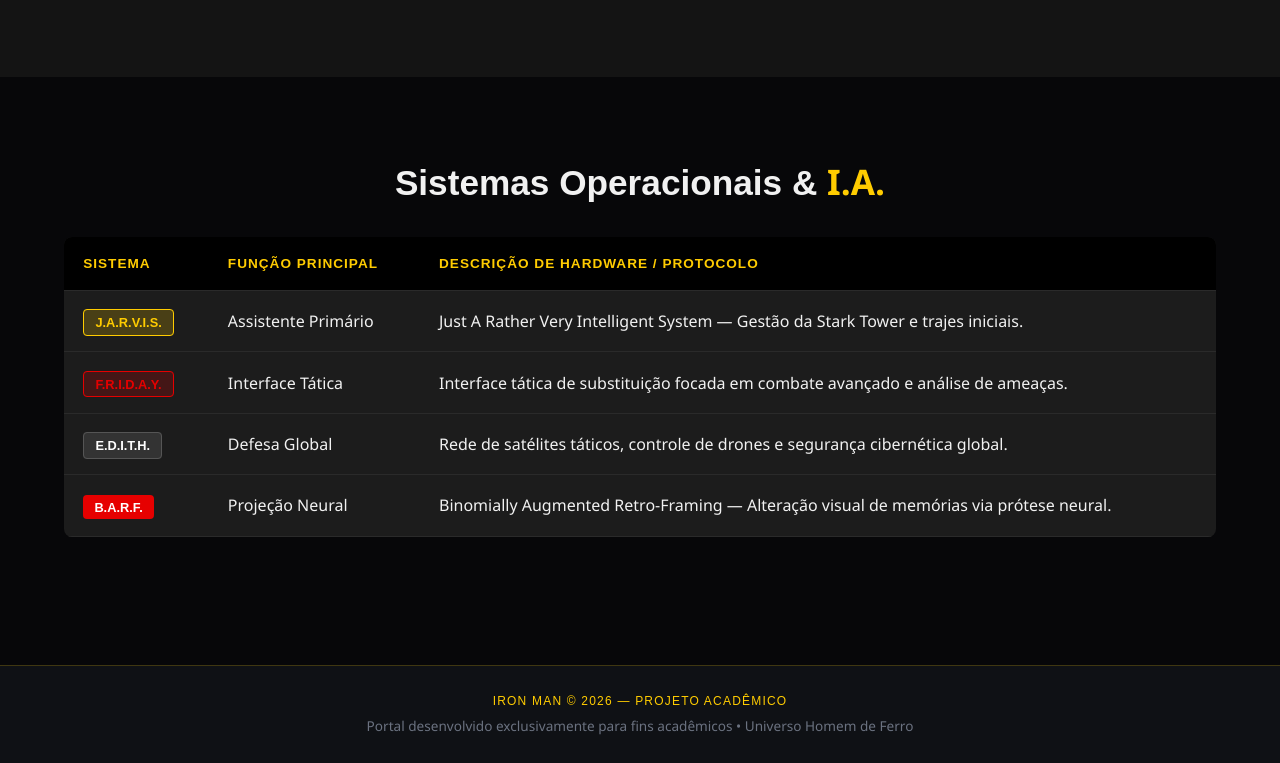
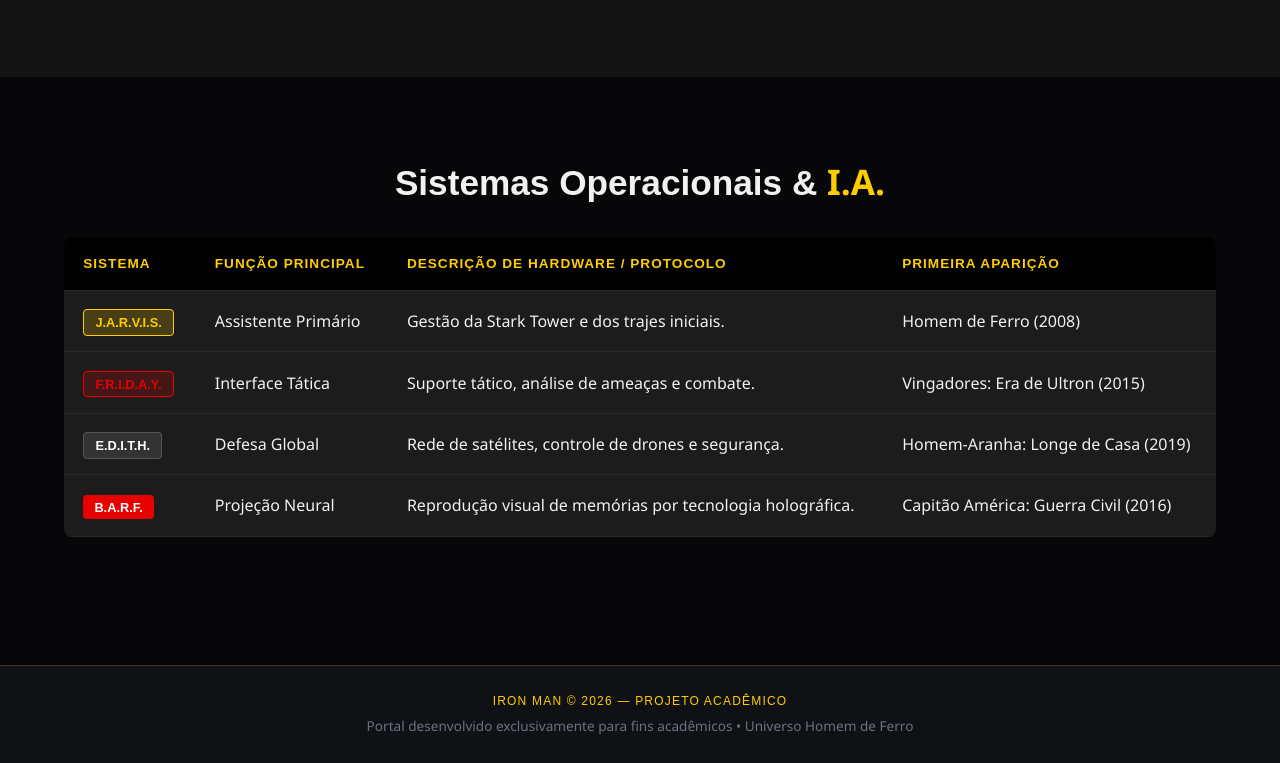
Before and after one commit to Emilly-008/site-iron-man, a plain HTML site: page tecnologias.html in a window 1280 px wide. Shown: the part 1993-2756 px from the top of the page. Drawn offline with Linux system fonts and the light colour scheme.

Commit message:
exclusão de erros

```diff
--- a/tecnologias.html
+++ b/tecnologias.html
@@ -137,28 +137,37 @@
             <th>Sistema</th>
             <th>Função Principal</th>
             <th>Descrição de Hardware / Protocolo</th>
+            <th>Primeira Aparição</th>
         </tr>
     </thead>
+
     <tbody>
         <tr>
             <td><span class="method-badge jarvis">J.A.R.V.I.S.</span></td>
             <td>Assistente Primário</td>
-                        <td>Just A Rather Very Intelligent System — Gestão da Stark Tower e trajes iniciais.</td>
+            <td>Gestão da Stark Tower e dos trajes iniciais.</td>
+            <td>Homem de Ferro (2008)</td>
         </tr>
+
         <tr>
             <td><span class="method-badge friday">F.R.I.D.A.Y.</span></td>
             <td>Interface Tática</td>
-                        <td>Interface tática de substituição focada em combate avançado e análise de ameaças.</td>
+            <td>Suporte tático, análise de ameaças e combate.</td>
+            <td>Vingadores: Era de Ultron (2015)</td>
         </tr>
+
         <tr>
             <td><span class="method-badge edith">E.D.I.T.H.</span></td>
             <td>Defesa Global</td>
-                        <td>Rede de satélites táticos, controle de drones e segurança cibernética global.</td>
+            <td>Rede de satélites, controle de drones e segurança.</td>
+            <td>Homem-Aranha: Longe de Casa (2019)</td>
         </tr>
+
         <tr>
             <td><span class="method-badge barf">B.A.R.F.</span></td>
             <td>Projeção Neural</td>
-                        <td>Binomially Augmented Retro-Framing — Alteração visual de memórias via prótese neural.</td>
+            <td>Reprodução visual de memórias por tecnologia holográfica.</td>
+            <td>Capitão América: Guerra Civil (2016)</td>
         </tr>
     </tbody>
 </table>
```
Also changed, not shown: armaduras.html (+10 -0 lines), filmes.html (+1 -1 lines), galeria.html (+1 -1 lines), img/463448617896081733.jpg.jpeg (deleted). Lines whose indentation alone changed are shown as unchanged.
